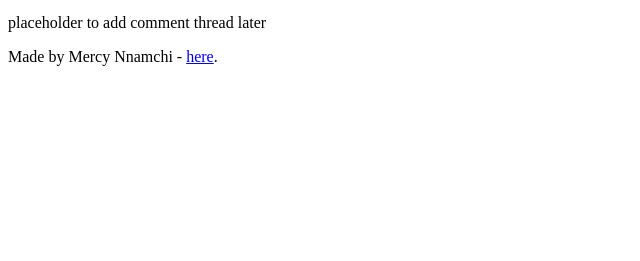
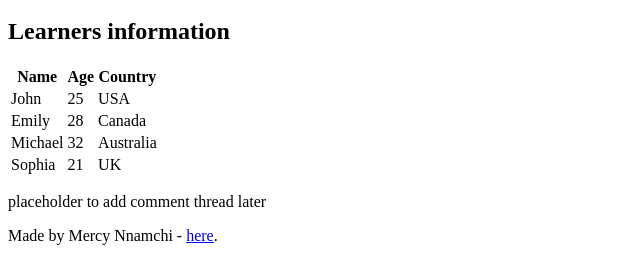
Before and after one commit to godmercy0075/My_First_Portfolio, a plain HTML site: page html_basic/index.html in a window 1280 px wide. Shown: the part 586-847 px from the top of the page, without its empty margins (0-640 px from the left). Before the commit the page ends 800 px from the top, so only its background shows below. Drawn offline with Linux system fonts and the light colour scheme.

Commit message:
add table head

```diff
--- a/html_basic/index.html
+++ b/html_basic/index.html
@@ -30,6 +30,38 @@
         <a href="https://www.alxafrica.com" target="_blank"
           ><img src="https://bit.ly/3fBZ7fR" alt="ALX Logo" width="200"
         /></a>
+        <h2>Learners information</h2>
+        <table>
+          <thead>
+            <tr>
+              <th>Name</th>
+              <th>Age</th>
+              <th>Country</th>
+            </tr>
+          </thead>
+          <tbody>
+            <tr>
+              <td>John</td>
+              <td>25</td>
+              <td>USA</td>
+            </tr>
+            <tr>
+              <td>Emily</td>
+              <td>28</td>
+              <td>Canada</td>
+            </tr>
+            <tr>
+              <td>Michael</td>
+              <td>32</td>
+              <td>Australia</td>
+            </tr>
+            <tr>
+              <td>Sophia</td>
+              <td>21</td>
+              <td>UK</td>
+            </tr>
+          </tbody>
+        </table>
       </article>
       <aside>
         <p>placeholder to add comment thread later</p>
```
